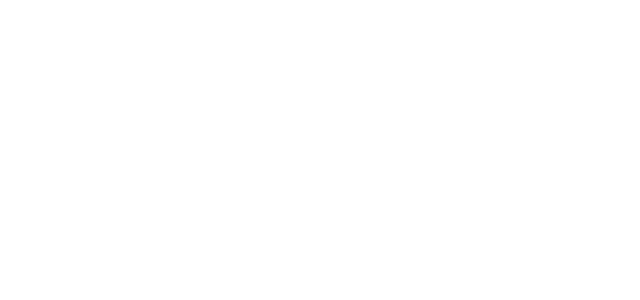
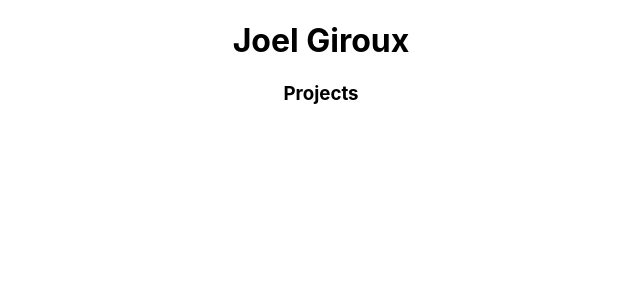
Before and after one commit to Nimeroo/Portfolio, a React (Create React App) app in the folder client/: page / in a window 1280 px wide. Shown: the top 300 px of the page, without its empty margins (319-959 px from the left). Built offline with nearby package versions, Linux system fonts and the light colour scheme.

Commit message:
function added to nav component and nav imported to app

```diff
--- a/client/src/App.js
+++ b/client/src/App.js
@@ -1,11 +1,12 @@
-import './App.css';
+import "./App.css";
+import Nav from "./Components/Nav/Nav";
 
 function App() {
-  return (
-    <div className="App">
+  return <div className="App">
+    <Nav />
 
-    </div>
-  );
+
+  </div>;
 }
 
 export default App;
--- a/client/src/Components/Nav/Nav.jsx
+++ b/client/src/Components/Nav/Nav.jsx
@@ -0,0 +1,10 @@
+import React from 'react';
+
+const Nav = () => {
+  return <div>
+      <h1>Joel Giroux</h1>
+      <h3>Projects</h3>
+  </div>;
+};
+
+export default Nav
```
